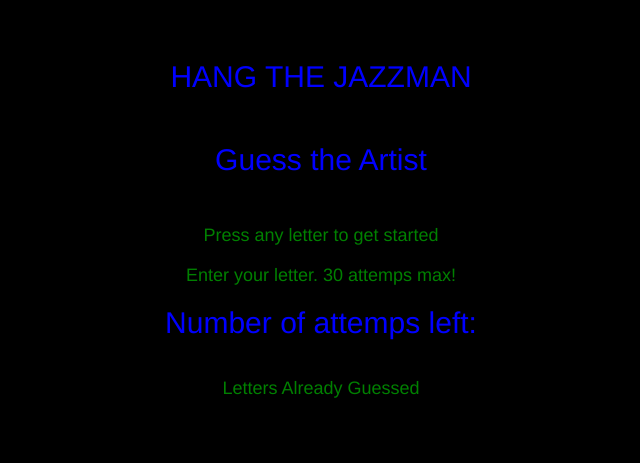
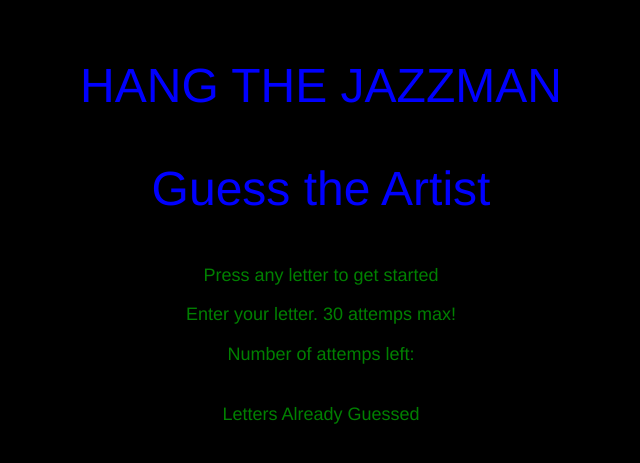
Before and after one commit to AntonioMontalvo/week-3-game, a PHP site: page /index.html in a window 1280 px wide. Shown: the top 463 px of the page, without its empty margins (319-959 px from the left). Run offline with PHP 8.4, Linux system fonts and the light colour scheme.

Commit message:
final version

```diff
--- a/assets/css/style.css
+++ b/assets/css/style.css
@@ -9,13 +9,13 @@
 }
 h1{
   color: blue;
-  font-size: 30px;
+  font-size: 48px;
   text-align: center;
   margin-top: 10px;
   margin-bottom: 20px;
 }
 h2{
-  color: purple;
+  color: yellow;
   font-size: 40px;
   text-align: center;
   margin-top: 10px;
@@ -44,13 +44,20 @@
   text-align: center;
 }
 
+
 img{
+  width; 100%;
   max-width:150px;
   max-height: 150px;
   z-index: -20;
   margin-left:225px;
+  opacity: 0.7;
 }
 .subhead{
   display: table;
   margin: 0 auto;
 }
+#counter {
+  color: green;
+  font-size: 18px;
+}
```
